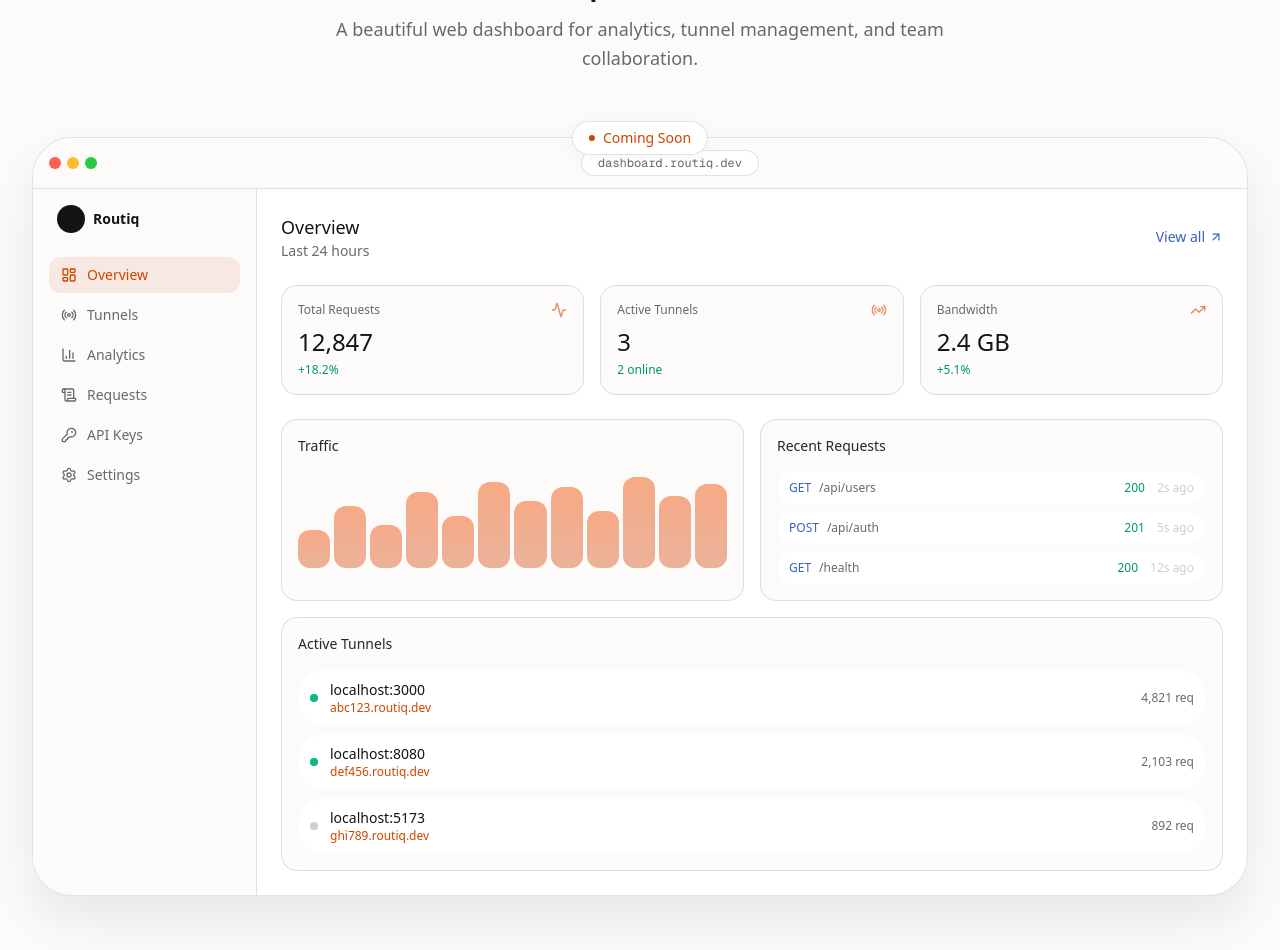
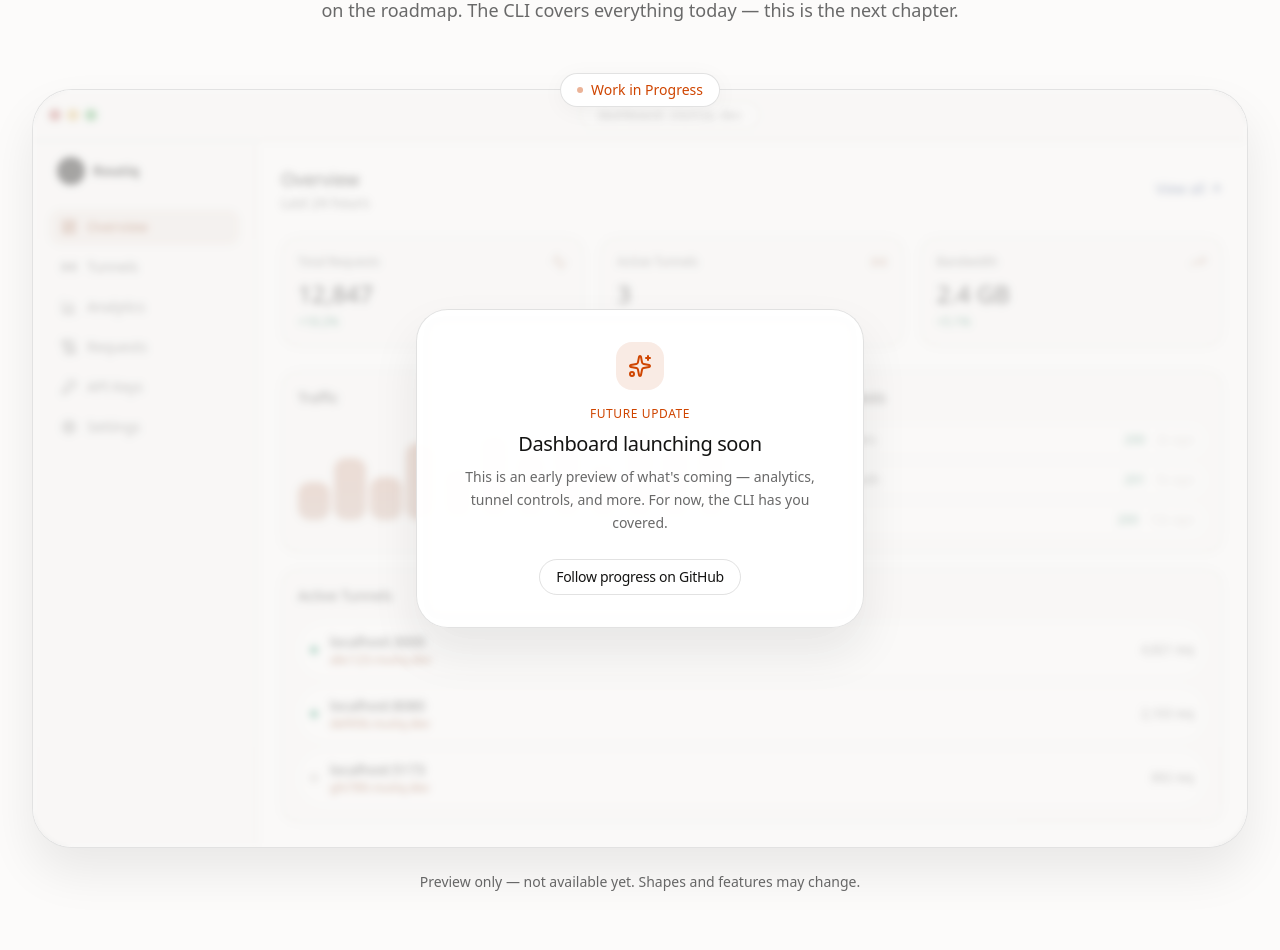
Before and after one commit to ayush844/Routiq, a Next.js app in the folder apps/web/: page / in a window 1280 px wide. Shown: the part 4080-5030 px from the top of the page. Built offline with nearby package versions, Linux system fonts and the light colour scheme.

Commit message:
change the web dashboard section

```diff
--- a/apps/web/sections/dashboard-preview.tsx
+++ b/apps/web/sections/dashboard-preview.tsx
@@ -11,10 +11,15 @@ import {
   ArrowUpRight,
   TrendingUp,
   Activity,
+  Sparkles,
 } from "lucide-react";
+import Link from "next/link";
 import { SectionHeader } from "@/components/section-header";
+import { Button } from "@/components/ui/button";
 import { staggerContainer, fadeInUp, viewportOnce } from "@/lib/animations";
 import { cn } from "@/lib/utils";
+
+const GITHUB_REPO = "https://github.com/ayush844/Routiq";
 
 const sidebarItems = [
   { icon: LayoutDashboard, label: "Overview", active: true },
@@ -72,20 +77,29 @@ export function DashboardPreview() {
           variants={staggerContainer}
         >
           <SectionHeader
-            eyebrow="Web Dashboard"
-            title="Manage everything from one place"
-            description="A beautiful web dashboard for analytics, tunnel management, and team collaboration."
+            eyebrow="Coming Soon"
+            title="Web dashboard — in the works"
+            description="A web dashboard for analytics, tunnel management, and team collaboration is on the roadmap. The CLI covers everything today — this is the next chapter."
           />
 
           <motion.div variants={fadeInUp} className="relative">
-            <div className="absolute -top-4 left-1/2 z-20 -translate-x-1/2">
+            <div className="absolute -top-4 left-1/2 z-30 -translate-x-1/2">
               <span className="inline-flex items-center gap-2 rounded-full border border-signal/20 bg-white px-4 py-1.5 text-sm font-medium text-signal shadow-nav">
-                <span className="h-1.5 w-1.5 rounded-full bg-signal" />
-                Coming Soon
+                <motion.span
+                  animate={{ opacity: [1, 0.4, 1] }}
+                  transition={{ duration: 2, repeat: Infinity }}
+                  className="h-1.5 w-1.5 rounded-full bg-signal"
+                />
+                Work in Progress
               </span>
             </div>
 
-            <div className="overflow-hidden rounded-[40px] border border-ink/10 bg-white shadow-card">
+            <div className="relative overflow-hidden rounded-[40px] border border-ink/10 bg-white shadow-card">
+              {/* Preview mock — blurred & non-interactive */}
+              <div
+                aria-hidden
+                className="pointer-events-none select-none blur-[3px] saturate-50 opacity-60"
+              >
                 <div className="flex items-center gap-3 border-b border-ink/10 bg-lifted px-4 py-3">
                   <div className="flex gap-1.5">
                     <div className="h-3 w-3 rounded-full bg-[#ff5f57]" />
@@ -113,7 +127,7 @@ export function DashboardPreview() {
                             "flex shrink-0 items-center gap-2.5 rounded-xl px-3 py-2 text-sm transition-colors",
                             item.active
                               ? "bg-signal/10 text-signal"
-                            : "text-muted hover:text-ink"
+                              : "text-muted"
                           )}
                         >
                           <item.icon className="h-4 w-4" />
@@ -129,13 +143,10 @@ export function DashboardPreview() {
                         <h3 className="text-lg font-medium text-ink">Overview</h3>
                         <p className="text-sm text-muted">Last 24 hours</p>
                       </div>
-                    <button
-                      type="button"
-                      className="flex items-center gap-1 text-sm text-link hover:text-signal"
-                    >
+                      <span className="flex items-center gap-1 text-sm text-link">
                         View all
                         <ArrowUpRight className="h-3.5 w-3.5" />
-                    </button>
+                      </span>
                     </div>
 
                     <div className="mb-6 grid gap-4 sm:grid-cols-3">
@@ -222,6 +233,39 @@ export function DashboardPreview() {
                   </main>
                 </div>
               </div>
+
+              {/* WIP overlay */}
+              <div className="absolute inset-0 z-10 flex items-center justify-center bg-canvas/40 backdrop-blur-[2px]">
+                <div className="mx-6 max-w-md rounded-[32px] border border-ink/10 bg-white/95 p-8 text-center shadow-card backdrop-blur-md">
+                  <div className="mx-auto mb-4 flex h-12 w-12 items-center justify-center rounded-2xl bg-signal/10">
+                    <Sparkles className="h-6 w-6 text-signal" />
+                  </div>
+                  <p className="text-xs font-medium uppercase tracking-wider text-signal">
+                    Future Update
+                  </p>
+                  <h3 className="mt-2 text-xl font-medium tracking-[-0.02em] text-ink">
+                    Dashboard launching soon
+                  </h3>
+                  <p className="mt-2 text-sm leading-relaxed text-muted">
+                    This is an early preview of what&apos;s coming — analytics,
+                    tunnel controls, and more. For now, the CLI has you covered.
+                  </p>
+                  <Button variant="outline" size="sm" className="mt-6" asChild>
+                    <Link
+                      href={GITHUB_REPO}
+                      target="_blank"
+                      rel="noopener noreferrer"
+                    >
+                      Follow progress on GitHub
+                    </Link>
+                  </Button>
+                </div>
+              </div>
+            </div>
+
+            <p className="mt-6 text-center text-sm text-muted">
+              Preview only — not available yet. Shapes and features may change.
+            </p>
           </motion.div>
         </motion.div>
       </div>
```
Lines whose indentation alone changed are shown as unchanged.
